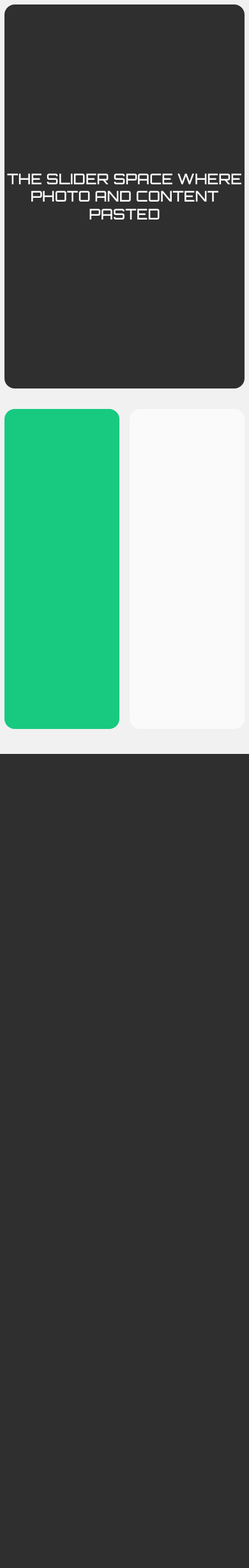
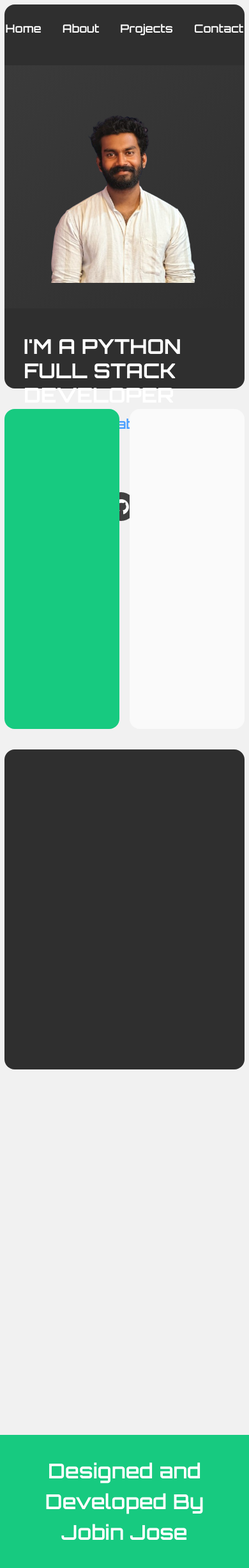
Before and after one commit to JOBIN456/PortFolio, a Django app: page / in a window 390 px wide. Shown: the whole page at 64% size. Before the commit the page ends 1178 px from the top, so only its background shows below. Run offline with Django 5.2, Linux system fonts and the light colour scheme.

Commit message:
style: improve layout and responsiveness with CSS updates

```diff
--- a/my_portfolio/static/css/main.css
+++ b/my_portfolio/static/css/main.css
@@ -25,14 +25,11 @@
  width: 100%;
 background-color: #2f2f2f;
 border-radius: 1rem;
-text-align: center;
-display: flex;
-position: relative;
-justify-content: center;
-align-items: center;
+
+
 
 }
-section{
+.main_div section{
     margin-bottom: 2rem;
 }
 .thecarousel h3 {
@@ -59,3 +56,159 @@ section{
     height: 100%;
 
 }
+.theskillflex{
+    background-color: var(--gerydarkpattern);
+    height:500px;
+    border-radius: 1rem;
+
+
+}
+.experience-flex{
+height: 500px;
+background-color: var(--greypettern);
+}
+.footermain{
+    background-color: var(--greenpattern);
+    padding: 2rem;
+    text-align: center;
+}
+.footermain p{
+    margin-bottom: 0;
+    color: white;
+    font-size: 2rem;
+    font-weight: 600;
+}
+
+.nav-links {
+    display: flex;
+    flex-direction: row;
+    gap: 33px;
+    margin-bottom: 20px;
+    padding: 1rem;
+    justify-content: center;
+}
+
+.nav-links a {
+    color: #ffffff;
+    text-decoration: none;
+    font-size: 1.1rem;
+    transition: color 0.3s ease;
+    padding: 8px 0;
+}
+
+.nav-links a:hover {
+    color: #4a9eff;
+}
+.themainslidercontent{
+    display: flex;
+}
+
+.left-content {
+    flex: 1;
+    padding: 60px 50px;
+    display: flex;
+    flex-direction: column;
+    justify-content: center;
+    gap: 30px;
+}
+
+
+
+.title {
+    color: #ffffff;
+    font-size: 2.5rem;
+    font-weight: bold;
+    line-height: 1.2;
+    margin-bottom: 10px;
+}
+
+.subtitle {
+    color: #4a9eff;
+    font-size: 1.3rem;
+    margin-bottom: 30px;
+}
+
+.social-links {
+    display: flex;
+    gap: 20px;
+    align-items: center;
+}
+
+.social-links a {
+    display: flex;
+    align-items: center;
+    justify-content: center;
+    width: 45px;
+    height: 45px;
+    background-color: #404040;
+    border-radius: 50%;
+    transition: all 0.3s ease;
+    text-decoration: none;
+}
+
+.social-links a:hover {
+    background-color: #4a9eff;
+    transform: translateY(-3px);
+}
+
+.social-links svg {
+    width: 24px;
+    height: 24px;
+    fill: #ffffff;
+}
+
+.right-content {
+    flex: 1;
+    display: flex;
+    align-items: center;
+    justify-content: center;
+    padding: 40px;
+    background: linear-gradient(135deg, #3a3a3a 0%, #2f2f2f 100%);
+}
+
+.photo-container {
+    width: 400px;
+    height: 400px;
+    overflow: hidden;
+    display: flex;
+    align-items: center;
+    justify-content: center;
+}
+
+.photo-placeholder {
+    width: 100%;
+    height: 100%;
+    display: flex;
+    align-items: center;
+    justify-content: center;
+    font-size: 5rem;
+    color: #ffffff;
+}
+
+@media (max-width: 968px) {
+    .themainslidercontent {
+        flex-direction: column-reverse;
+        height: auto;
+    }
+
+    .left-content {
+        padding: 40px 30px;
+    }
+
+    .right-content {
+        padding: 40px 20px;
+    }
+
+    .photo-container {
+        width: 300px;
+        height: 300px;
+    }
+
+    .title {
+        font-size: 2rem;
+    }
+}
+.photo-placeholder img{
+    width: 100%;
+    height: 100%;
+}
--- a/my_portfolio/template/base.html
+++ b/my_portfolio/template/base.html
@@ -21,7 +21,49 @@
     <div class="main_div">
         <section class="slidermain">
             <div class="thecarousel">
-               <h3>THE SLIDER SPACE WHERE PHOTO AND CONTENT PASTED</h3>
+              <nav class="nav-links">
+                <a href="#home">Home</a>
+                <a href="#about">About</a>
+                <a href="#projects">Projects</a>
+                <a href="#contact">Contact</a>
+            </nav>
+             <div class="themainslidercontent">
+              <div class="left-content">
+
+                <div>
+                    <h1 class="title">I'M A PYTHON<br>FULL STACK DEVELOPER</h1>
+                    <p class="subtitle">Building scalable web applications</p>
+                </div>
+
+                <div class="social-links">
+                    <a href="https://linkedin.com" target="_blank" aria-label="LinkedIn">
+                        <svg viewBox="0 0 24 24">
+                            <path d="M19 0h-14c-2.761 0-5 2.239-5 5v14c0 2.761 2.239 5 5 5h14c2.762 0 5-2.239 5-5v-14c0-2.761-2.238-5-5-5zm-11 19h-3v-11h3v11zm-1.5-12.268c-.966 0-1.75-.79-1.75-1.764s.784-1.764 1.75-1.764 1.75.79 1.75 1.764-.783 1.764-1.75 1.764zm13.5 12.268h-3v-5.604c0-3.368-4-3.113-4 0v5.604h-3v-11h3v1.765c1.396-2.586 7-2.777 7 2.476v6.759z"/>
+                        </svg>
+                    </a>
+                    <a href="mailto:your.email@example.com" aria-label="Email">
+                        <svg viewBox="0 0 24 24">
+                            <path d="M0 3v18h24v-18h-24zm21.518 2l-9.518 7.713-9.518-7.713h19.036zm-19.518 14v-11.817l10 8.104 10-8.104v11.817h-20z"/>
+                        </svg>
+                    </a>
+                    <a href="https://github.com" target="_blank" aria-label="GitHub">
+                        <svg viewBox="0 0 24 24">
+                            <path d="M12 0c-6.626 0-12 5.373-12 12 0 5.302 3.438 9.8 8.207 11.387.599.111.793-.261.793-.577v-2.234c-3.338.726-4.033-1.416-4.033-1.416-.546-1.387-1.333-1.756-1.333-1.756-1.089-.745.083-.729.083-.729 1.205.084 1.839 1.237 1.839 1.237 1.07 1.834 2.807 1.304 3.492.997.107-.775.418-1.305.762-1.604-2.665-.305-5.467-1.334-5.467-5.931 0-1.311.469-2.381 1.236-3.221-.124-.303-.535-1.524.117-3.176 0 0 1.008-.322 3.301 1.23.957-.266 1.983-.399 3.003-.404 1.02.005 2.047.138 3.006.404 2.291-1.552 3.297-1.23 3.297-1.23.653 1.653.242 2.874.118 3.176.77.84 1.235 1.911 1.235 3.221 0 4.609-2.807 5.624-5.479 5.921.43.372.823 1.102.823 2.222v3.293c0 .319.192.694.801.576 4.765-1.589 8.199-6.086 8.199-11.386 0-6.627-5.373-12-12-12z"/>
+                        </svg>
+                    </a>
+                </div>
+            </div>
+
+            <div class="right-content">
+                <div class="photo-container">
+                    <div class="photo-placeholder">
+                       <img src="{% static 'images/image.png' %}" alt="">
+                    </div>
+                </div>
+            </div>
+             </div>
+
+
             </div>
         </section>
 
@@ -36,9 +78,24 @@
                </div>
         </section>
 
+        <section class="skills">
+          <div class="theskillflex">
+
+          </div>
+        </section>
+        <section class="experience">
+          <div class="experience-flex">
+
+          </div>
+        </section>
+
 
     </div>
-
+    <section class="footer">
+      <div class="footermain">
+          <p>Designed and Developed By Jobin  Jose</p>
+      </div>
+</section>
 
 
 
```
Also changed, not shown: my_portfolio/static/images/image.png (added).
